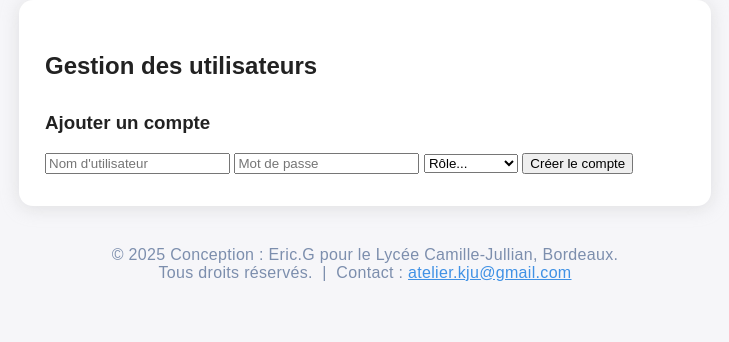
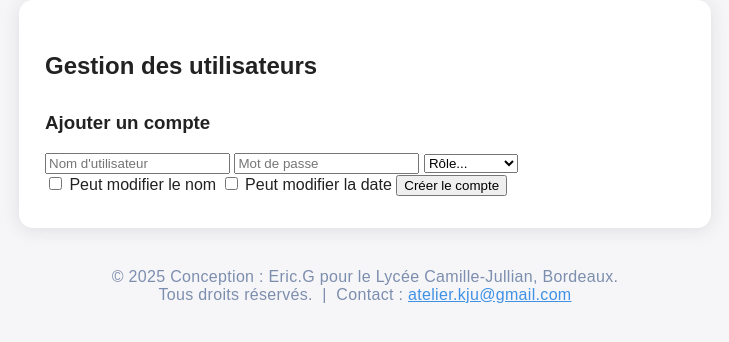
Before and after one commit to eric-admin33/intervention-app, a plain HTML site: page frontend/reglage.html in a window 1280 px wide. Shown: the whole page, without its empty margins (275-1004 px from the left). Drawn offline with Linux system fonts and the light colour scheme; no server answers.

Commit message:
Update reglage.html

```diff
--- a/frontend/reglage.html
+++ b/frontend/reglage.html
@@ -31,6 +31,13 @@
     <option value="agent">Agent</option>
     <option value="demandeur">Demandeur</option>
   </select>
+  <br>
+  <label>
+    <input type="checkbox" id="canEditName"> Peut modifier le nom
+  </label>
+  <label>
+    <input type="checkbox" id="canEditDate"> Peut modifier la date
+  </label>
   <button type="submit">Créer le compte</button>
 </form>
   </div>
```
Lines whose indentation alone changed are shown as unchanged.
